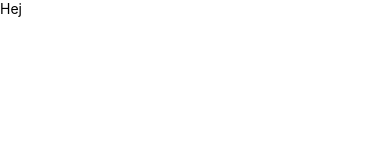
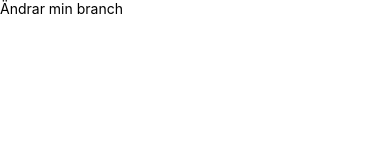
Before and after one commit to AldinDrobic/Sjukstatistik, a React Native app: screen / in a window 390 px wide. Shown: the top 160 px of the page. Built offline with nearby package versions, Linux system fonts and the light colour scheme.

Commit message:
Ändrat till min branch

```diff
--- a/App.js
+++ b/App.js
@@ -5,7 +5,7 @@ import { StyleSheet, Text, View } from 'react-native';
 export default function App() {
   return (
     <View style={styles.container}>
-        <Text>Hej</Text>
+        <Text>Ändrar min branch</Text>
     </View>
   );
 }
```
